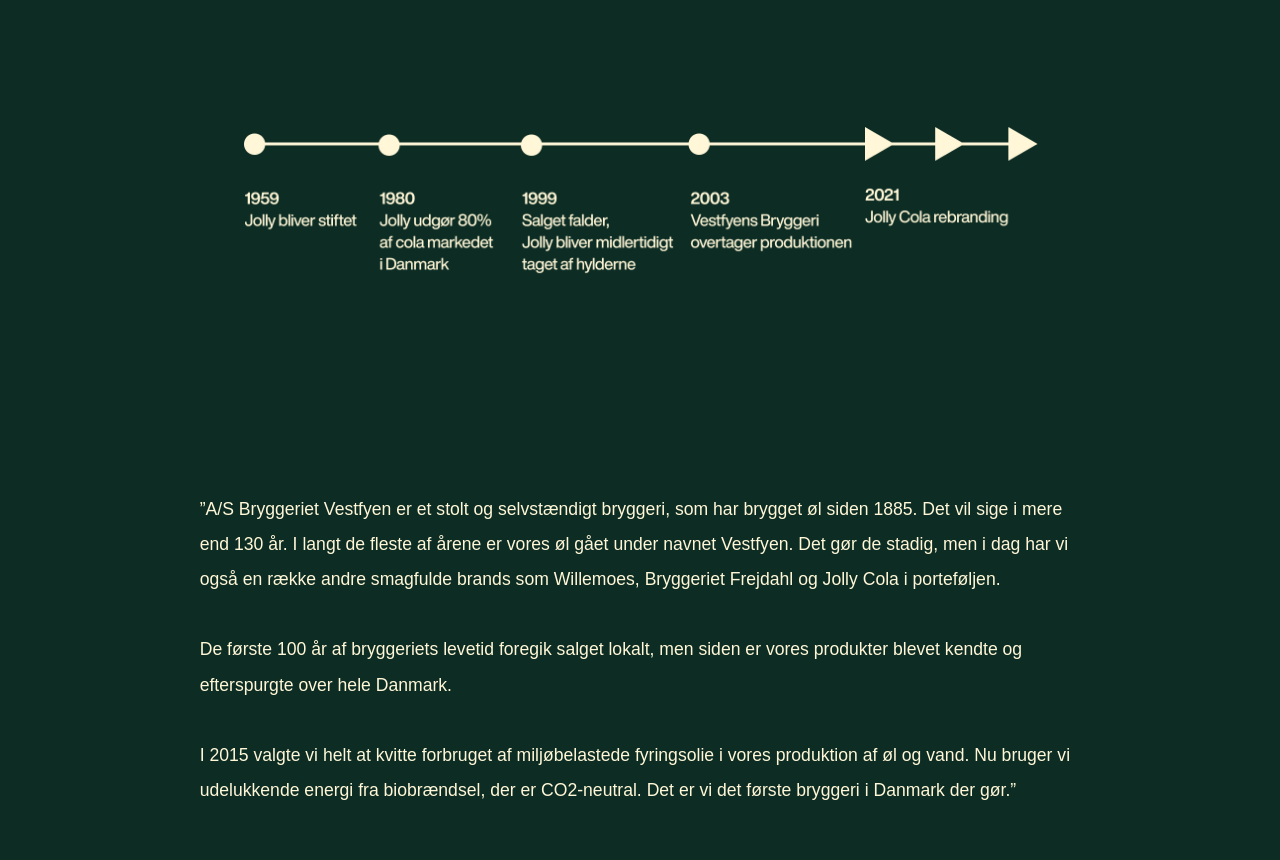
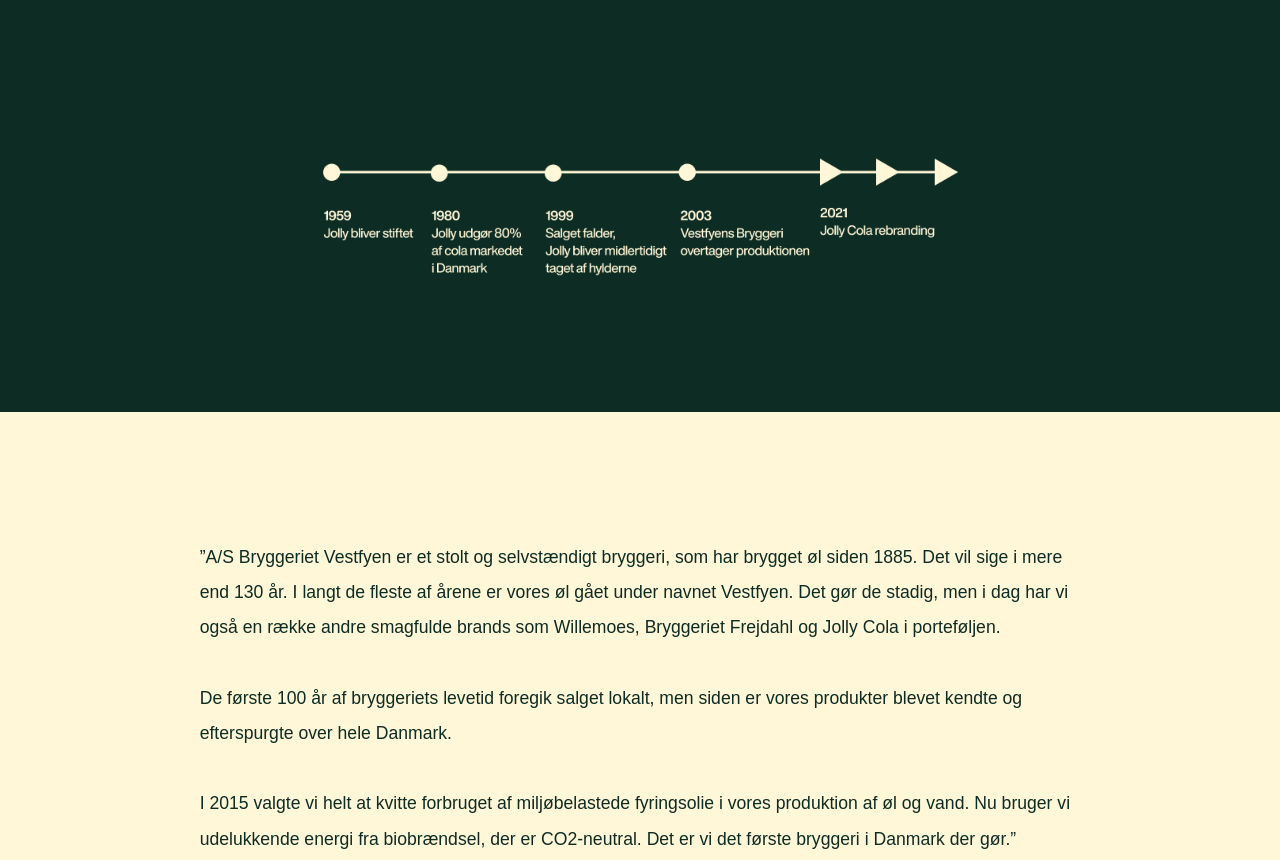
Before and after one commit to paystrup/1.-Semester-Eksamen---Jolly-Cola, a plain HTML site: page omjollycola.html in a window 1280 px wide. Shown: the part 1920-2780 px from the top of the page. Drawn offline with nearby package versions, Linux system fonts and the light colour scheme.

Commit message:
Minor fixes

```diff
--- a/css/styles.css
+++ b/css/styles.css
@@ -1346,20 +1346,20 @@
     justify-content: center;
     align-items: center;
     background-color: var(--darkgreen);
-    padding-top: 10rem;
-    padding-bottom: 5rem;
+    padding-top: 12rem;
+    padding-bottom: 8rem;
     padding-left: 15rem;
     padding-right: 15rem;
 }
 
 .tidslinje img{
-    max-width: 100%;
+    max-width: 80%;
     min-width: 300px;
 }
 
 /* OM JOLLY - JOLLY TEKST SECTION */
 .jollytext{
-    background-color: var(--darkgreen);
+    background-color: var(--beige);
 }
 
 .jollytext-wrap{
@@ -1371,7 +1371,7 @@
     padding-right: 15rem;
     padding-top: 8rem;
     padding-bottom: 8rem;
-    color: var(--beige);
+    color: var(--darkgreen);
     font-size: 1.1rem;
 }
 
--- a/omjollycola.html
+++ b/omjollycola.html
@@ -79,8 +79,7 @@
 
 
         <section class="tidslinje">
-            <img src="images/tidslinje.png" alt="Tidslinje Jolly Cola">
-
+            <img src="images/tidslinje.png" alt="Tidslinje Jolly Cola" data-aos="fade-up">
         </section>
 
         <section class="jollytext">
```
